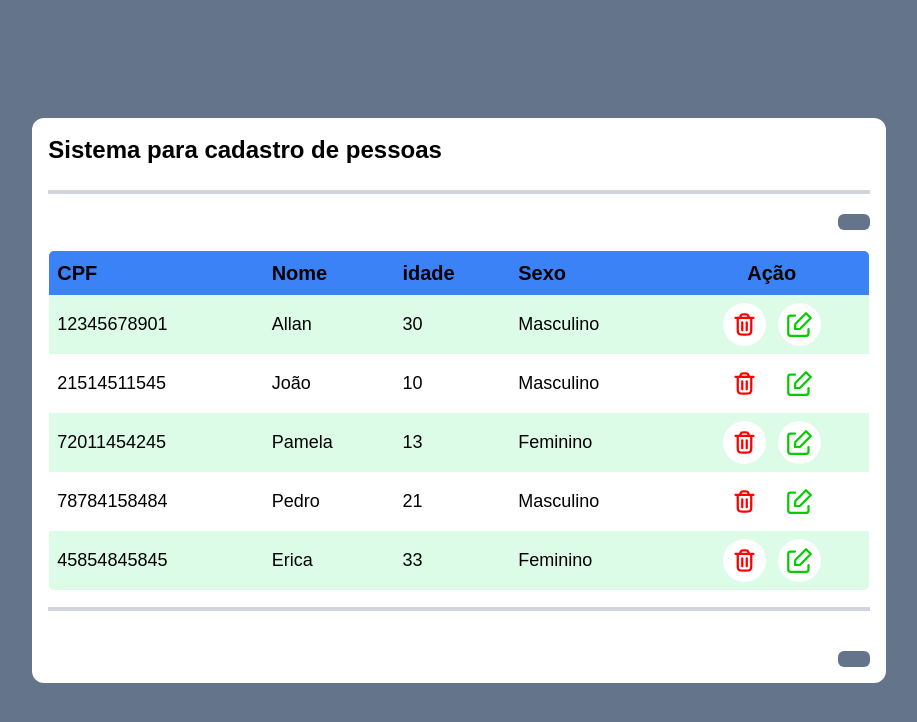
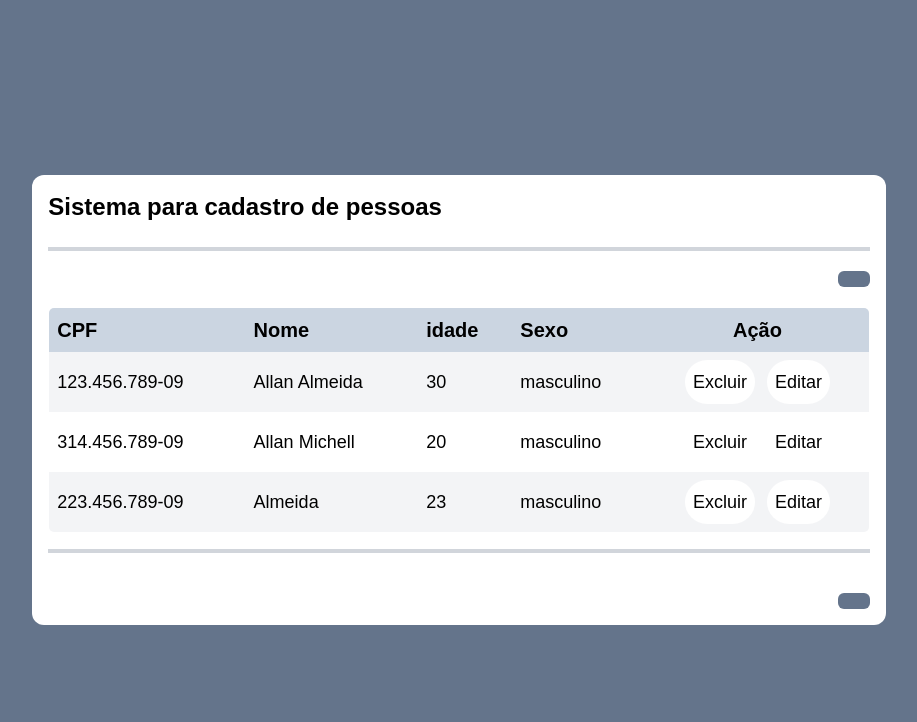
Before and after one commit to allanalmeida94/cadastro-pessoa, a Next.js app: page / in a window 1280 px wide. Shown: the top 722 px of the page, without its empty margins (181-1098 px from the left). Built offline with nearby package versions, Linux system fonts and the light colour scheme.

Commit message:
chore: altera a estrutura do componente Table

```diff
--- a/src/components/Table.tsx
+++ b/src/components/Table.tsx
@@ -1,11 +1,19 @@
-import { editIcon, trashIcon } from '../../public/icons';
-import { Person } from './types';
 
-interface TableProps {
-  mockData: Person[];
-}
+type mockDataProps = {
+  cpf: string,
+  name:string,
+  age: number,
+  gender: string
+}[]
 
-export default function Table({mockData}: TableProps) {
+
+const mockData: mockDataProps = [
+  {cpf: "123.456.789-09", name: 'Allan Almeida', age: 30, gender: 'masculino'},
+  {cpf: "314.456.789-09", name: 'Allan Michell', age: 20, gender: 'masculino'},
+  {cpf: "223.456.789-09", name: 'Almeida', age: 23, gender: 'masculino'},
+]
+
+export default function Table() {
 
   function renderHeader() {
     return (
@@ -21,12 +29,12 @@ export default function Table({mockData}: TableProps) {
 
   function renderData() {
     return mockData.map((person, index) => (
-      <tr key={person.cpf} className={`${index % 2 === 0 ? 'bg-green-100' : ''} text-lg text-left`}>
+      <tr key={person.cpf} className={`${index % 2 === 0 ? 'bg-gray-100' : ''} text-lg text-left`}>
         <td className='p-2'>{person.cpf}</td>
         <td className='p-2'>{person.name}</td>
         <td className='p-2'>{person.age}</td>
         <td className='p-2'>{person.gender}</td>
-       {renderActions()}
+        {renderActions()}
       </tr>
     ))
   }
@@ -34,19 +42,19 @@ export default function Table({mockData}: TableProps) {
   function renderActions() {
     return (
        <td className='flex p-2 justify-center items-center'>
-          <button className='bg-white rounded-full p-2 hover:bg-slate-200'>
-            {trashIcon()}
+          <button  className='bg-white rounded-full p-2 hover:bg-slate-200'>
+            Excluir
           </button>
           <button className='bg-white rounded-full p-2 ml-3 hover:bg-slate-200'>
-            {editIcon()}
+            Editar
           </button>
-        </td>
+       </td>
     )
   }
 
   return (
       <table className='w-full rounded-md overflow-hidden border'>
-        <thead className='bg-blue-500'>
+        <thead className='bg-slate-300'>
           {renderHeader()}
         </thead>
         <tbody className='mt-2'>
```
